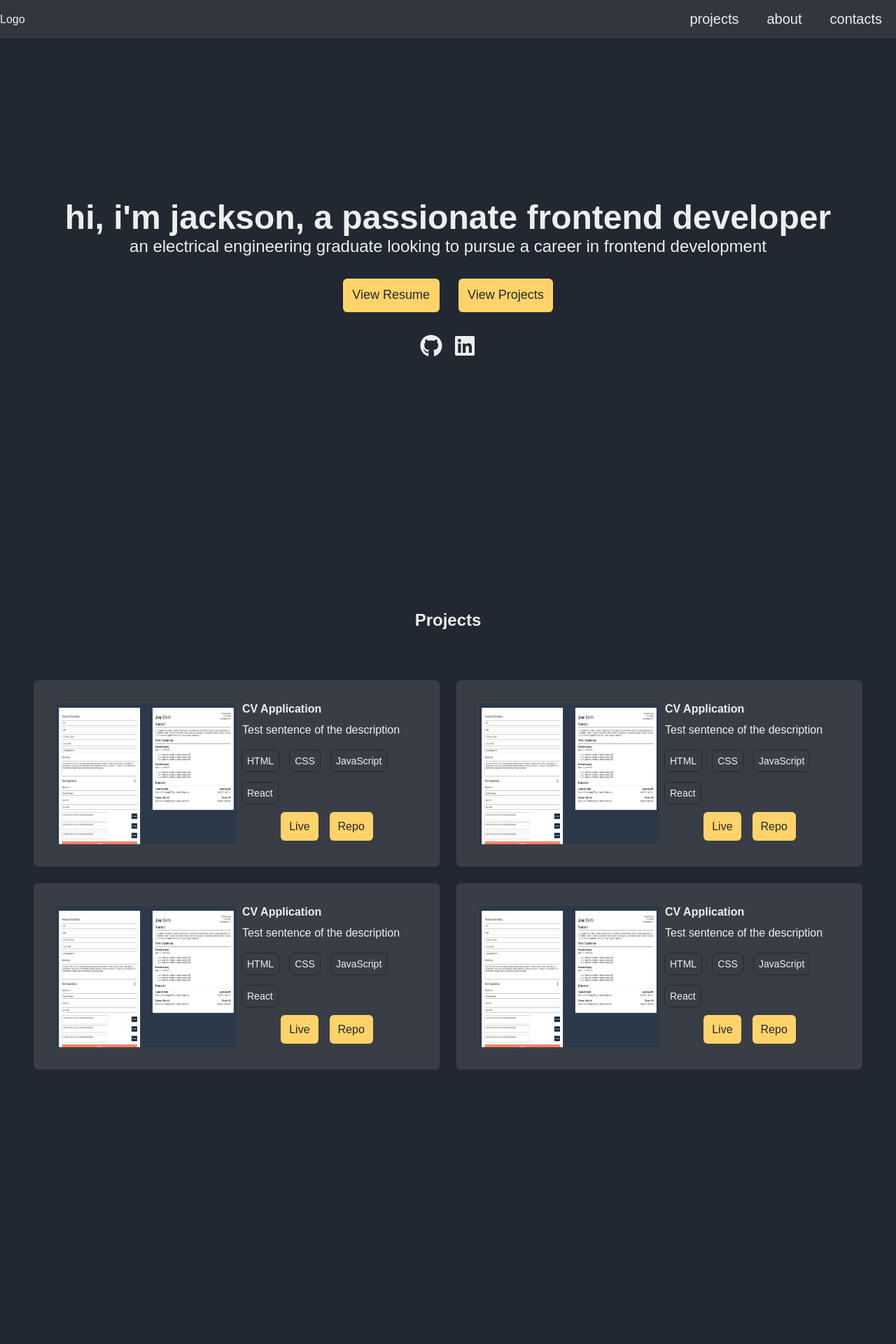
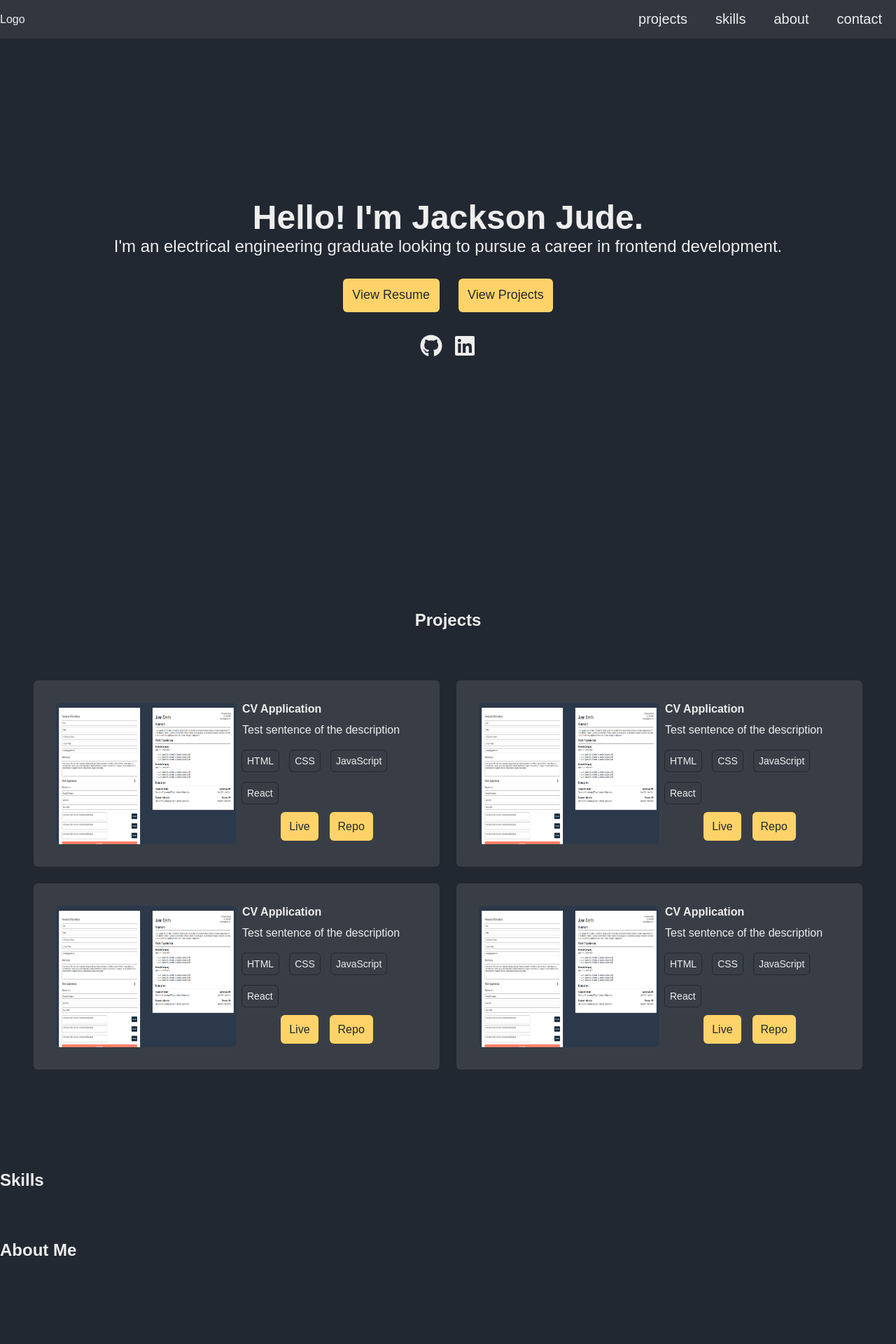
Before and after one commit to JacksonJ97/portfolio, a React (Create React App) app: page / in a window 1280 px wide. Shown: the top 1920 px of the page at 70% size. Before the commit the page ends 1600 px from the top, so only its background shows below. Built offline with nearby package versions, Linux system fonts and the light colour scheme.

Commit message:
created the rest of the sections

```diff
--- /dev/null
+++ b/src/components/About.js
@@ -0,0 +1,11 @@
+import SectionHeader from "./Utilities/SectionHeader";
+
+const About = ({ id }) => {
+  return (
+    <div id={id}>
+      <SectionHeader text="About Me" />
+    </div>
+  );
+};
+
+export default About;
--- /dev/null
+++ b/src/components/Contact.js
@@ -0,0 +1,11 @@
+import SectionHeader from "./Utilities/SectionHeader";
+
+const Contact = ({ id }) => {
+  return (
+    <div id={id}>
+      <SectionHeader text="Contact" />
+    </div>
+  );
+};
+
+export default Contact;
--- a/src/components/Hero.js
+++ b/src/components/Hero.js
@@ -41,8 +41,8 @@ const Wrapper = styled.div`
 const Hero = ({ id }) => {
   return (
     <Wrapper id={id}>
-      <h1>hi, i'm jackson, a passionate frontend developer</h1>
-      <p>an electrical engineering graduate looking to pursue a career in frontend development</p>
+      <h1>Hello! I'm Jackson Jude.</h1>
+      <p>I'm an electrical engineering graduate looking to pursue a career in frontend development.</p>
       <div className="btns-container">
         <Button text="View Resume" />
         <Button text="View Projects" target="projects" />
--- a/src/components/Main.js
+++ b/src/components/Main.js
@@ -3,12 +3,15 @@ import styled from "styled-components";
 // Components
 import Hero from "./Hero";
 import Projects from "./Projects";
+import Skills from "./Skills";
+import About from "./About";
+import Contact from "./Contact";
 
 // Styles
 const Wrapper = styled.main`
   display: grid;
   grid-template-columns: 1fr;
-  grid-template-rows: repeat(2, 100vh);
+  grid-template-rows: repeat(4, 100vh);
 `;
 
 const Main = () => {
@@ -16,6 +19,11 @@ const Main = () => {
     <Wrapper>
       <Hero id="hero" />
       <Projects id="projects" />
+      <div>
+        <Skills id="skills" />
+        <About id="about" />
+      </div>
+      <Contact id="contact" />
     </Wrapper>
   );
 };
--- a/src/components/Nav/Nav.js
+++ b/src/components/Nav/Nav.js
@@ -15,8 +15,9 @@ const Nav = () => {
     <Wrapper>
       <ul>
         <NavTitle title="projects" target="projects" />
-        <NavTitle title="about" target="d" />
-        <NavTitle title="contacts" target="e" />
+        <NavTitle title="skills" target="skills" />
+        <NavTitle title="about" target="about" />
+        <NavTitle title="contact" target="contact" />
       </ul>
     </Wrapper>
   );
--- a/src/components/Projects.js
+++ b/src/components/Projects.js
@@ -1,6 +1,7 @@
 import styled from "styled-components";
 
 // Components
+import SectionHeader from "./Utilities/SectionHeader";
 import ProjectCardGrid from "./ProjectCardGrid";
 
 // Styles
@@ -9,16 +10,12 @@ const Wrapper = styled.div`
   flex-direction: column;
   justify-content: flex-start;
   align-items: center;
-
-  h2 {
-    margin: 3em 0;
-  }
 `;
 
 const Projects = ({ id }) => {
   return (
     <Wrapper id={id}>
-      <h2>Projects</h2>
+      <SectionHeader text="Projects" />
       <ProjectCardGrid />
     </Wrapper>
   );
--- /dev/null
+++ b/src/components/Skills.js
@@ -0,0 +1,12 @@
+// Components
+import SectionHeader from "./Utilities/SectionHeader";
+
+const Skills = ({ id }) => {
+  return (
+    <div id={id}>
+      <SectionHeader text="Skills" />
+    </div>
+  );
+};
+
+export default Skills;
--- /dev/null
+++ b/src/components/Utilities/SectionHeader/index.js
@@ -0,0 +1,12 @@
+import styled from "styled-components";
+
+// Styles
+const Header = styled.h2`
+  margin: 3em 0;
+`;
+
+const SectionHeader = ({ text }) => {
+  return <Header>{text}</Header>;
+};
+
+export default SectionHeader;
```
